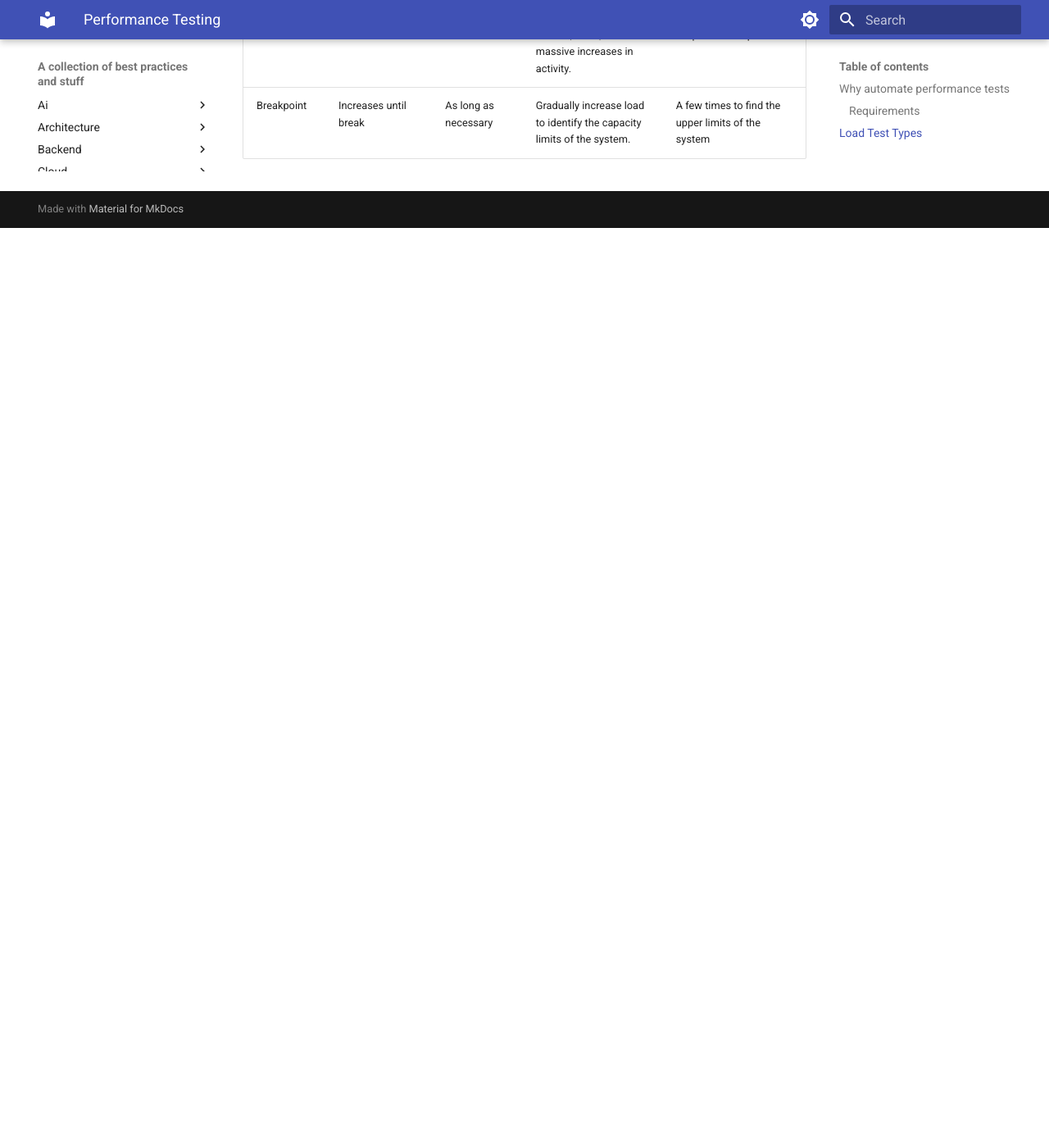
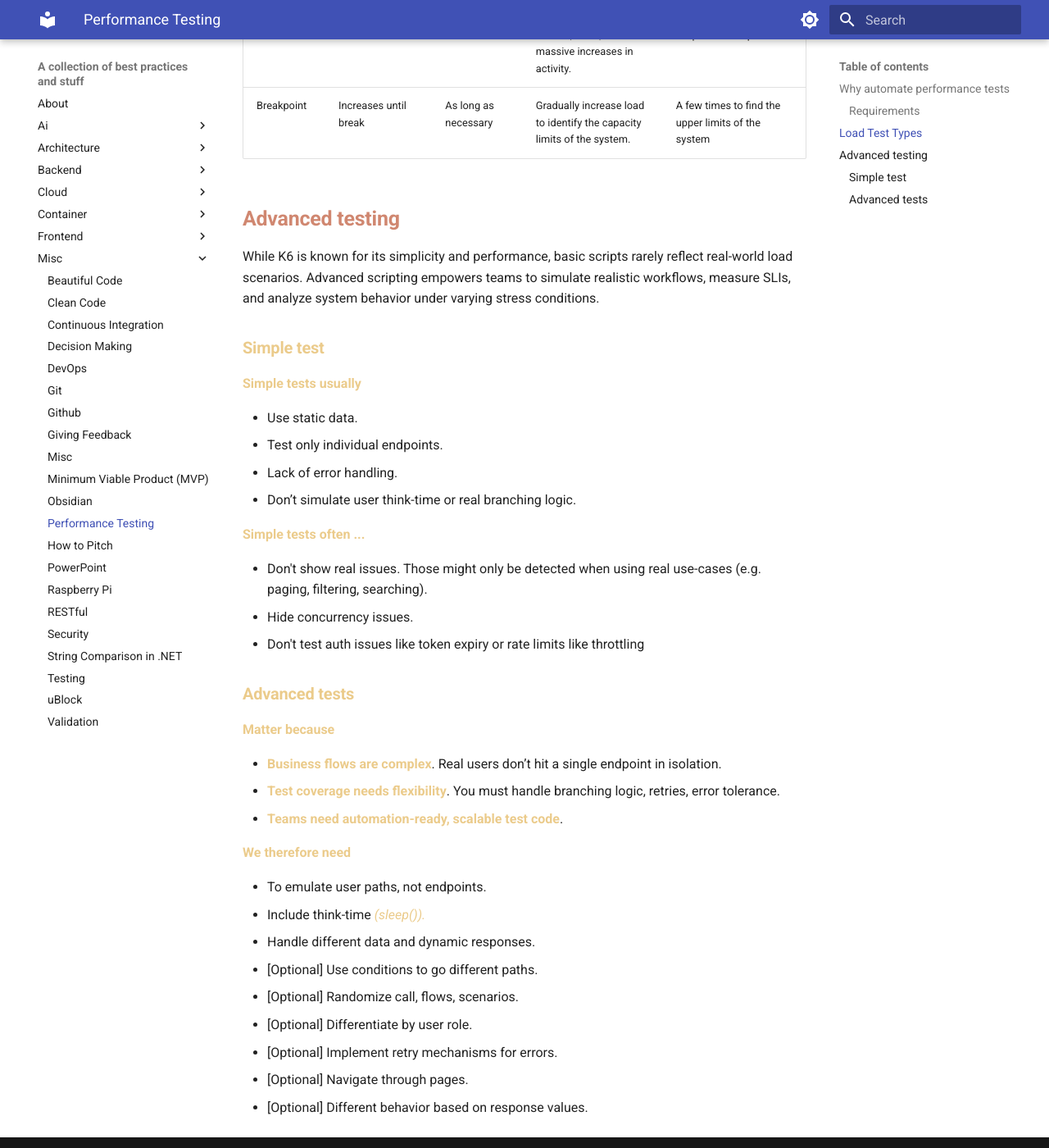
Before and after one commit to toeggel/ReadTheDocs, an MkDocs documentation site: the page built from docs/misc/performance-testing.md, in a window 1280 px wide and 1400 px high, scrolled down 1470 px. Shown: the whole window at 82% size. Built offline with MkDocs 1.6.1 and Material for MkDocs 9.7.7, drawn with Linux system fonts in a browser that asks for light colours; before the commit the page ends 1748 px from its top, so only the background shows below that.

Commit message:
Enhance documentation on principles and performance considerations (#2)
* Add principles documentation including CAP theorem

* Add miscellaneous principles for performance considerations

Added miscellaneous considerations regarding performance and application behavior.

* Enhance performance testing documentation with advanced strategies

Expanded the performance testing documentation with advanced testing strategies and their importance.

* Update game ideas with new concepts

* Add string comparison documentation for .NET

Added documentation on string comparison methods in .NET, including ordinal and culture-sensitive comparisons with examples.

* Add new game idea: Bubble wrap concept

* Add new game idea about corn avoiding the sun

```diff
--- a/docs/misc/performance-testing.md
+++ b/docs/misc/performance-testing.md
@@ -28,3 +28,42 @@
 | Soak       | Average               | Long (hours)               | Assess the reliability and performance of your system over extended periods.                                    | After changes to check system under prolonged continuous use                                                       |
 | Spike      | Very high             | Short (a few minutes)      | Validate the behavior and survival of your system in cases of sudden, short, and massive increases in activity. | When the system prepares for seasonal events or receives frequent traffic peaks                                    |
 | Breakpoint | Increases until break | As long as necessary       | Gradually increase load to identify the capacity limits of the system.                                          | A few times to find the upper limits of the system                                                                 |
+
+## Advanced testing
+
+While K6 is known for its simplicity and performance, basic scripts rarely reflect real-world load scenarios. Advanced scripting empowers teams to simulate realistic workflows, measure SLIs, and analyze system behavior under varying stress conditions.
+
+### Simple test
+
+**Simple tests usually**
+
+- Use static data.
+- Test only individual endpoints.
+- Lack of error handling.
+- Don’t simulate user think-time or real branching logic.
+
+**Simple tests often ...**
+
+- Don't show real issues. Those might only be detected when using real use-cases (e.g. paging, filtering, searching).
+- Hide concurrency issues.
+- Don't test auth issues like token expiry or rate limits like throttling
+
+### Advanced tests
+
+**Matter because**
+
+- **Business flows are complex**. Real users don’t hit a single endpoint in isolation.
+- **Test coverage needs flexibility**. You must handle branching logic, retries, error tolerance.
+- **Teams need automation-ready, scalable test code**.
+
+**We therefore need**
+
+- To emulate user paths, not endpoints.
+- Include think-time _(sleep())._
+- Handle different data and dynamic responses.
+- \[Optional\] Use conditions to go different paths.
+- \[Optional\]  Randomize call, flows, scenarios.
+- \[Optional\] Differentiate by user role.
+- \[Optional\] Implement retry mechanisms for errors.
+- \[Optional\] Navigate through pages.
+- \[Optional\] Different behavior based on response values.
```
Also changed, not shown: docs/game/game-ideas.md (+5 -0 lines), docs/misc/string-comparison.md (added, +36 -0 lines), 1 other file.
